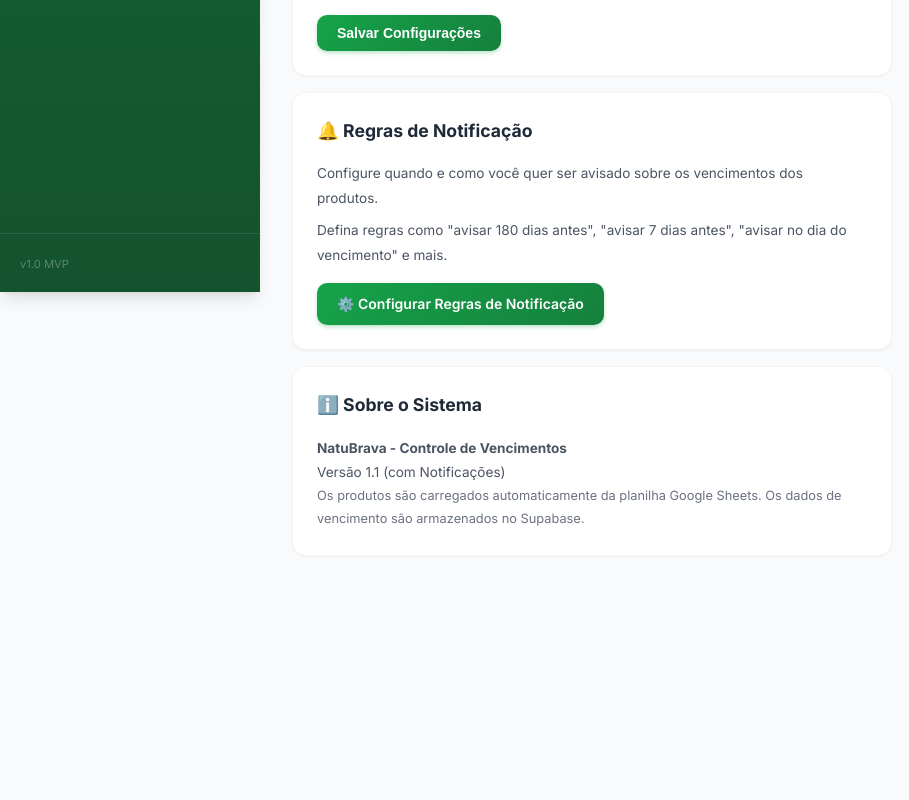
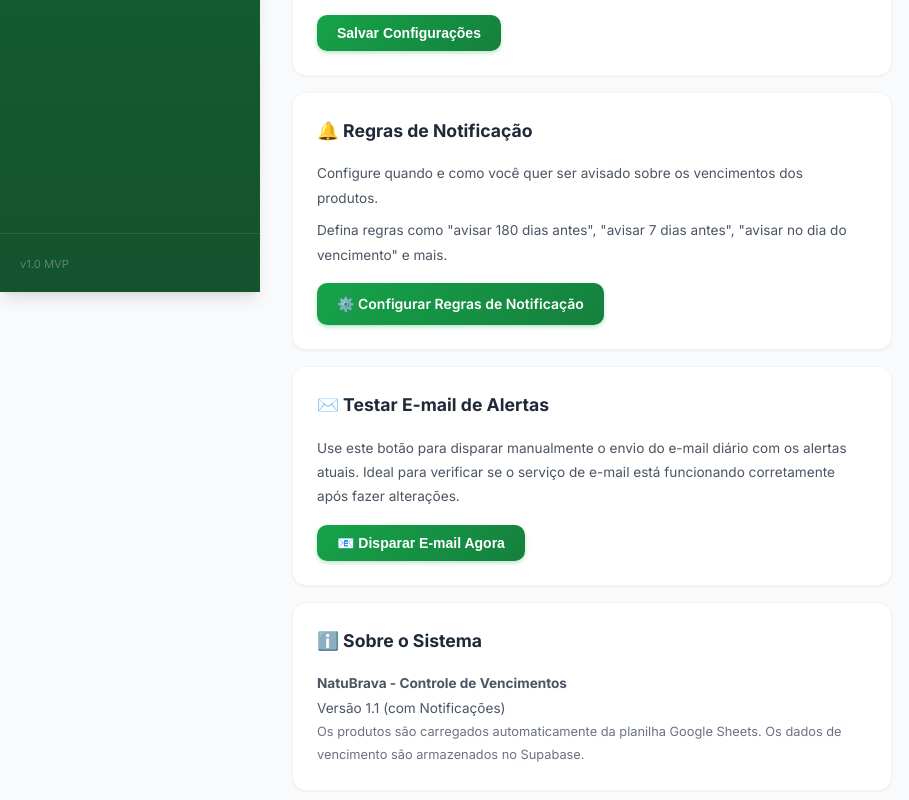
Before and after one commit to natubrava/appvencimento, a Next.js app: page /appvencimento/settings in a window 1280 px wide. Shown: the part 508-1308 px from the top of the page, without its empty margins (0-909 px from the left). Before the commit the page ends 1104 px from the top, so only its background shows below. Built offline with nearby package versions, Linux system fonts and the light colour scheme; no server answers; the database is empty.

Commit message:
feat: adicionar botao de teste de email

```diff
--- a/src/app/settings/page.js
+++ b/src/app/settings/page.js
@@ -11,7 +11,9 @@ export default function SettingsPage() {
     });
     const [loading, setLoading] = useState(true);
     const [saving, setSaving] = useState(false);
+    const [testingEmail, setTestingEmail] = useState(false);
     const [message, setMessage] = useState('');
+    const [emailMessage, setEmailMessage] = useState('');
 
     useEffect(() => {
         loadSettings();
@@ -48,6 +50,30 @@ export default function SettingsPage() {
             setMessage('❌ Erro ao salvar: ' + err.message);
         } finally {
             setSaving(false);
+        }
+    }
+
+    async function handleTestEmail() {
+        try {
+            setTestingEmail(true);
+            setEmailMessage('');
+            const response = await fetch(`${process.env.NEXT_PUBLIC_SUPABASE_URL}/functions/v1/daily-expiry-report`, {
+                method: 'POST',
+                headers: {
+                    'Content-Type': 'application/json',
+                }
+            });
+
+            const data = await response.json();
+            if (!response.ok) {
+                throw new Error(data.error || 'Erro desconhecido ao enviar e-mail');
+            }
+            setEmailMessage(`✅ ${data.message || 'E-mail enviado com sucesso!'}`);
+            setTimeout(() => setEmailMessage(''), 5000);
+        } catch (err) {
+            setEmailMessage('❌ Erro ao testar envio: ' + err.message);
+        } finally {
+            setTestingEmail(false);
         }
     }
 
@@ -162,6 +188,29 @@ export default function SettingsPage() {
             </div>
 
             <div className="settings-card">
+                <h2 className="settings-section-title">✉️ Testar E-mail de Alertas</h2>
+                <div className="settings-about">
+                    <p>Use este botão para disparar manualmente o envio do e-mail diário com os alertas atuais. Ideal para verificar se o serviço de e-mail está funcionando corretamente após fazer alterações.</p>
+                </div>
+
+                {emailMessage && (
+                    <div className={`alert ${emailMessage.includes('✅') ? 'alert-success' : 'alert-error'}`} style={{ marginTop: '16px' }}>
+                        {emailMessage}
+                    </div>
+                )}
+
+                <button
+                    type="button"
+                    className="btn btn-primary"
+                    style={{ marginTop: '16px' }}
+                    onClick={handleTestEmail}
+                    disabled={testingEmail}
+                >
+                    {testingEmail ? 'Enviando...' : '📧 Disparar E-mail Agora'}
+                </button>
+            </div>
+
+            <div className="settings-card">
                 <h2 className="settings-section-title">ℹ️ Sobre o Sistema</h2>
                 <div className="settings-about">
                     <p><strong>NatuBrava - Controle de Vencimentos</strong></p>
```
